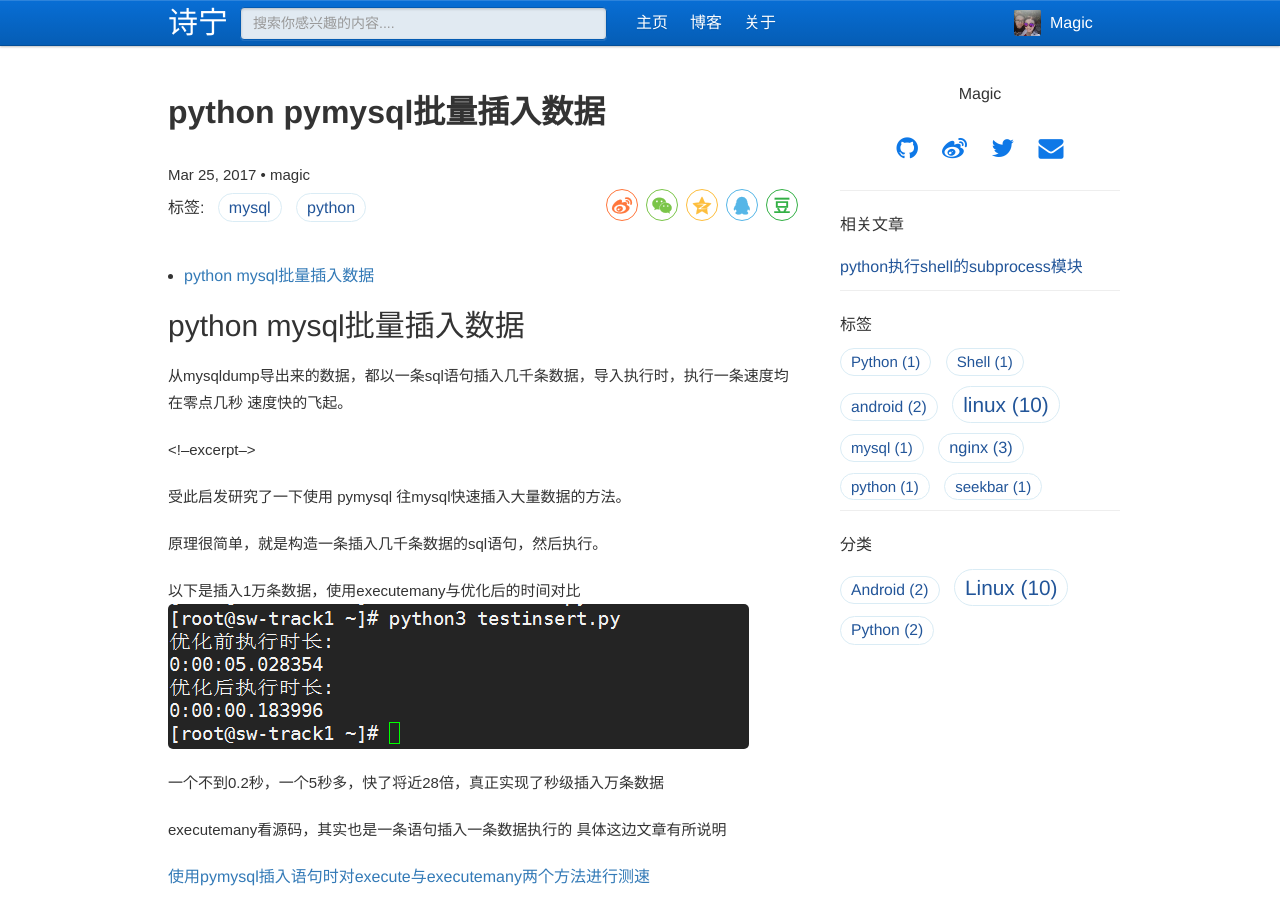
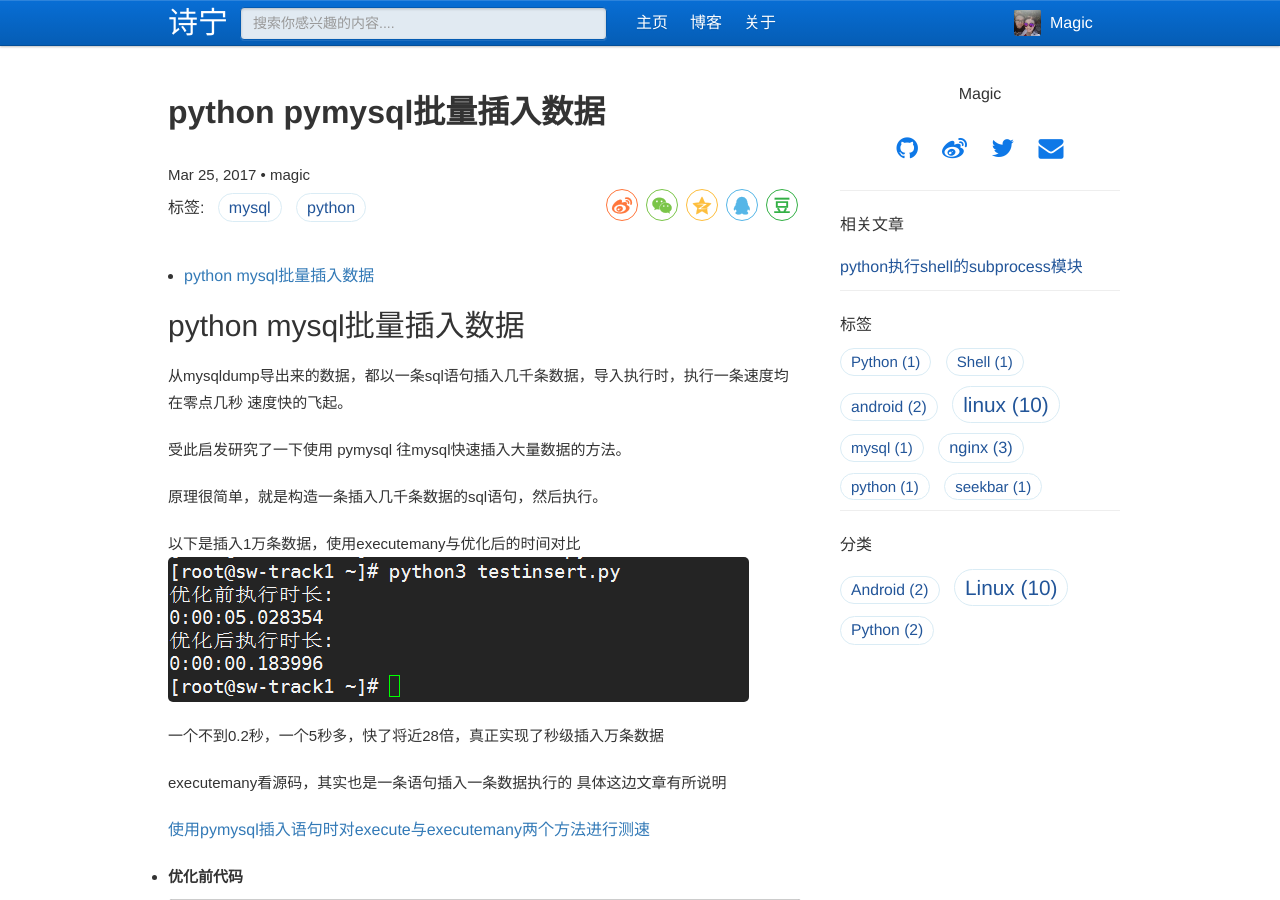
Before and after one commit to magic5650/magic5650.github.io, a Jekyll site: the page built from _posts/2017-08-17-mysql-insertmany.md, in a window 1280 px wide and 900 px high. Built offline with Jekyll 4.4.1, drawn with Linux system fonts in a browser that asks for light colours; comment, search, counter and statistics services are not loaded.

Commit message:
\n\n
\n\n

```diff
--- a/_config.yml
+++ b/_config.yml
@@ -27,8 +27,8 @@
 # get one: http://duoshuo.com/create-site/
 
 # blog settings
-excerpt_separator: <!–excerpt–> # 摘要分割字符串
-# excerpt_separator: "\n\n"
+# excerpt_separator: <!–excerpt–> # 摘要分割字符串
+excerpt_separator: "\n\n"
 permalink: /archivers/:title
 gems:
  - jekyll-archives
--- a/_posts/2017-08-17-mysql-insertmany.md
+++ b/_posts/2017-08-17-mysql-insertmany.md
@@ -14,7 +14,6 @@
 从mysqldump导出来的数据，都以一条sql语句插入几千条数据，导入执行时，执行一条速度均在零点几秒
 速度快的飞起。
 
-<!–excerpt–>
 
 受此启发研究了一下使用 pymysql 往mysql快速插入大量数据的方法。
 
```
Also changed, not shown: _posts/2017-02-22-Android-Seekbar-Control.md (+0 -1 lines).
